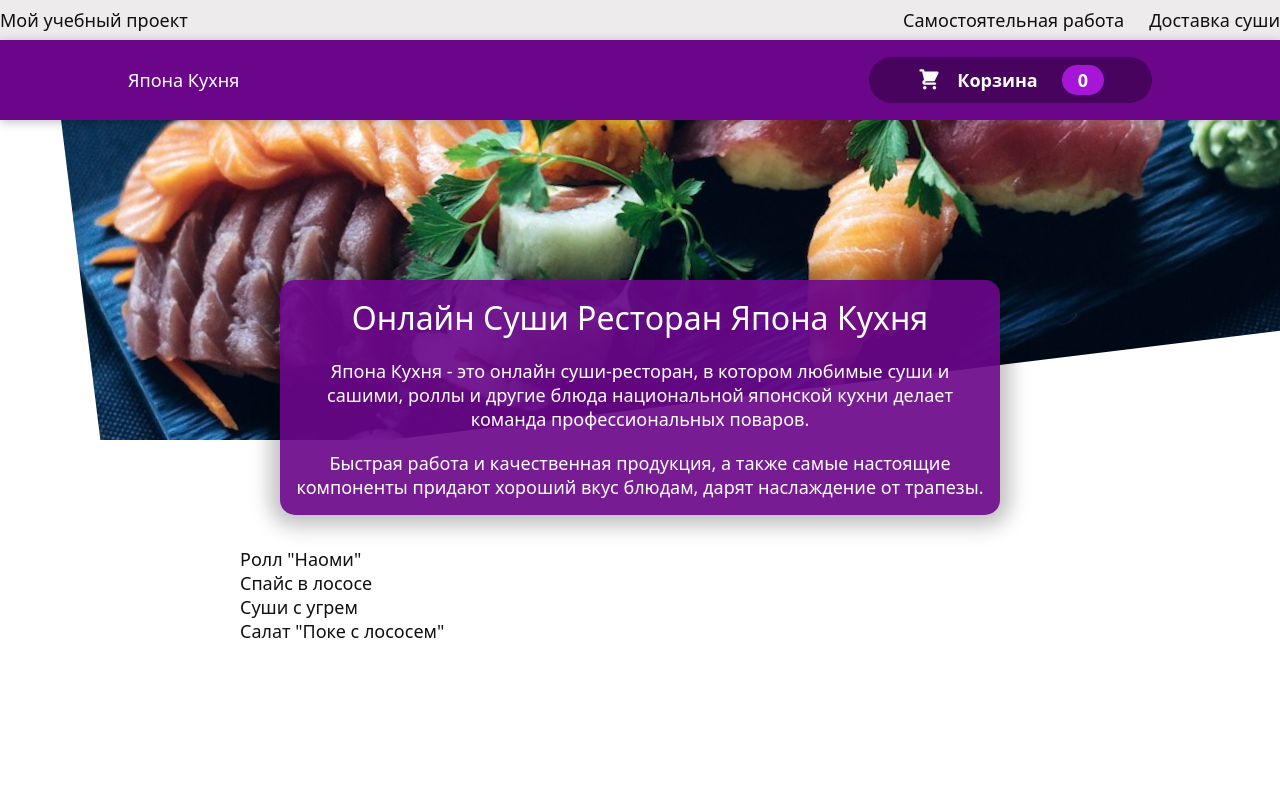
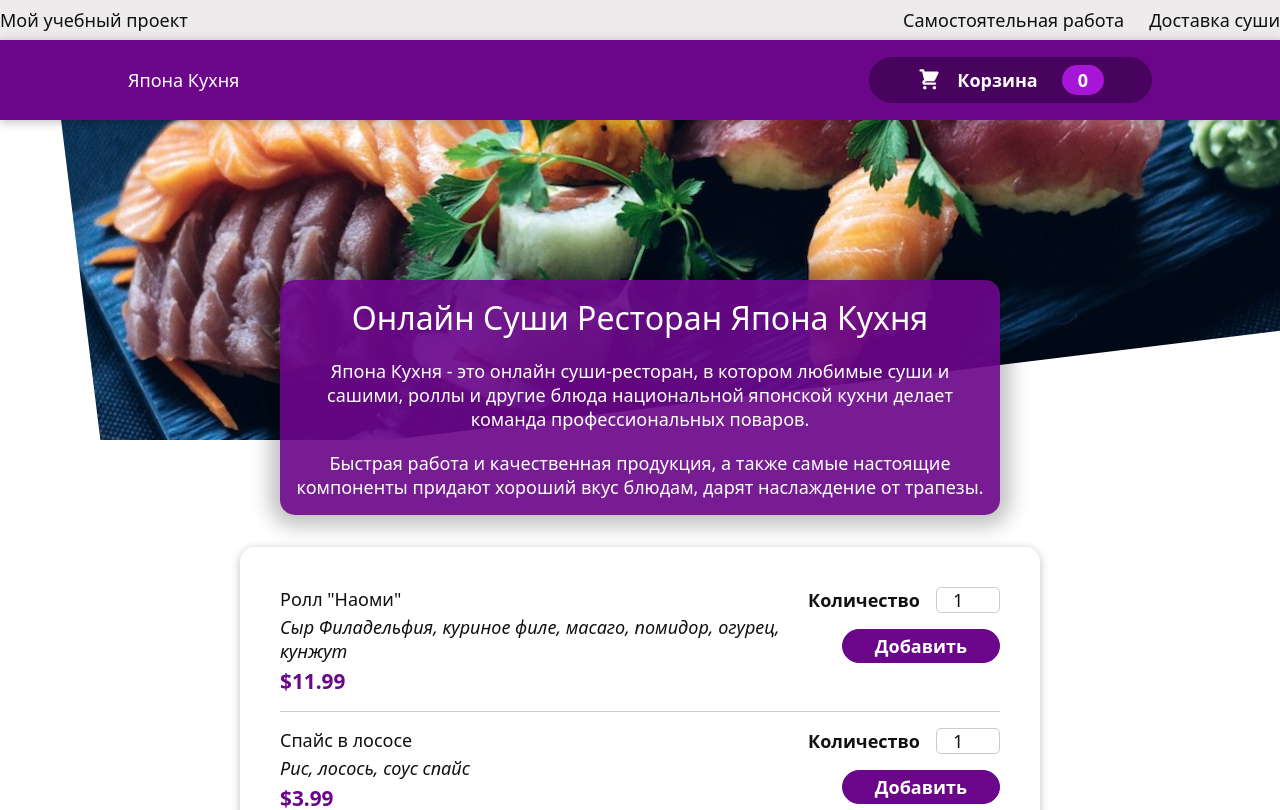
Before and after one commit to ArtErusov/test-project, a React (Create React App) app: page /deliveryprototype in a window 1280 px wide. Shown: the top 810 px of the page. Built offline with nearby package versions, Linux system fonts and the light colour scheme.

Commit message:
prepared the project for adding logic

```diff
--- a/src/page/delivery/components/Header.jsx
+++ b/src/page/delivery/components/Header.jsx
@@ -3,7 +3,8 @@ import styles from '../delivery.module.scss';
 import sushiImage from '../../../assets/img/sushi.jpg';
 import HeaderCartButton from "./HeaderCartButton";
 
-const Header = (props) =>{
+
+const Header = () =>{
     return <React.Fragment>
         <header className={styles.header}>
             <h1>Япона Кухня</h1>
--- /dev/null
+++ b/src/page/delivery/components/MealItem.jsx
@@ -0,0 +1,26 @@
+import styles from '../delivery.module.scss';
+import MealItemForm from './MealItemForm';
+
+
+
+
+const MealItem = (props) =>{
+
+const formattedPrice = `$${props.price.toFixed(2)}`;
+
+
+    return(
+    <li className={styles.meal}>
+        <div>
+            <h3 className={styles.meal__name}>{props.name}</h3>
+            <div className={styles.meal__description}>{props.description}</div>
+            <div className={styles.meal__price}>{formattedPrice}</div>
+        </div>
+            <div>
+            <MealItemForm id={props.id} />
+            </div>
+        </li>
+    );
+}
+
+export default MealItem;
--- /dev/null
+++ b/src/page/delivery/components/MealItemForm.jsx
@@ -0,0 +1,18 @@
+import styles from '../delivery.module.scss';
+import InputMain from './ui/InputMain';
+
+
+const MealItemForm =(props) =>{
+return <form className={styles.form}>
+<InputMain label='Количество' input={{
+    id: props.id ,
+    type: 'number',
+    min: '1',
+    step: '1',
+    defaultValue: '1'
+}} />
+<button>Добавить</button>
+</form>
+}
+
+export default MealItemForm;
--- a/src/page/delivery/components/Mealslist.jsx
+++ b/src/page/delivery/components/Mealslist.jsx
@@ -1,5 +1,7 @@
+import MealItem from './MealItem';
+import styles from '../delivery.module.scss';
+import Card from './ui/Card';
 
-import styles from '../delivery.module.scss';
 
 const DUMMY_MEALS = [
     {
@@ -29,14 +31,20 @@ const DUMMY_MEALS = [
   ];
 
 
-const MealsList = (props) =>{
+const MealsList = () =>{
 
-    const mealList = DUMMY_MEALS.map(meal => <li>{meal.name}</li>)
+    const mealList = DUMMY_MEALS.map((item) => (
+    <MealItem
+      key={item.id}
+      name={item.name}
+      description={item.description}
+      price={item.price}
+      id={item.id}
+     />
+     ));
 
     return <section className={styles.meals__list}>
-        <ul>
-            {mealList}
-        </ul>
+        <Card>{mealList}</Card>
     </section>
 }
 
--- /dev/null
+++ b/src/page/delivery/components/ui/Card.jsx
@@ -0,0 +1,8 @@
+import styles from './ui.module.scss';
+
+
+const Card = (props) =>{
+    return <div className={styles.card}>{props.children}</div>
+}
+
+export default Card;
--- /dev/null
+++ b/src/page/delivery/components/ui/InputMain.jsx
@@ -0,0 +1,13 @@
+import styles from './ui.module.scss';
+
+
+const InputMain = (props) => {
+return(
+    <div className={styles.inputMain}>
+     <label htmlFor={props.input.id}>{props.label}</label>
+     <input {...props.input}/>
+    </div>
+    );
+};
+
+export default InputMain;
--- /dev/null
+++ b/src/page/delivery/components/ui/ui.module.scss
@@ -0,0 +1,24 @@
+@import '/src/scss/app.scss';
+.card {
+  padding: 1.5rem;
+  box-shadow: 0 2px 10px rgba(0, 0, 0, 0.25);
+  border-radius: 15px;
+  background-color: white;
+}
+
+.inputMain {
+    display: flex;
+    align-items: center;
+    margin-bottom: 1rem;
+  input {
+    width: 4rem;
+    border-radius: 5px;
+    border: 1px solid #ccc;
+    font: inherit;
+    padding-left: 1rem;
+  }
+    label {
+        font-weight: bold;
+        margin-right: 1rem;
+    }
+  }
--- a/src/page/delivery/delivery.module.scss
+++ b/src/page/delivery/delivery.module.scss
@@ -1,5 +1,4 @@
 @import '/src/scss/app.scss';
-
 
 .header {
     position: fixed;
@@ -133,3 +132,94 @@
       }
 
 }
+
+.meal {
+  display: flex;
+  justify-content: space-between;
+  margin: 1rem;
+  padding-bottom: 1rem;
+  border-bottom: 1px solid #ccc;
+      h3 {
+    margin: 0 0 0.25rem 0;
+  }
+      &__description {
+    font-style: italic;
+  }
+      &__price {
+    margin-top: 0.25rem;
+    font-weight: bold;
+    color: #6b068a;
+    font-size: 1.3rem;
+  }
+}
+
+.form {
+  text-align: right;
+  button {
+    font: inherit;
+    cursor: pointer;
+    background-color: #6b068a;
+    border: 1px solid #6b068a;
+    color: white;
+    padding: 0.25rem 2rem;
+    border-radius: 20px;
+    font-weight: bold;
+      &:hover,
+      &:active {
+        background-color: #47035d;
+        border-color: #47035d;
+      }
+  }
+}
+
+
+.cart{
+  &-items {
+    list-style: none;
+    margin: 0;
+    padding: 0;
+    max-height: 20rem;
+    overflow: auto;
+  }
+  &__total {
+    display: flex;
+    justify-content: space-between;
+    align-items: center;
+    font-weight: bold;
+    font-size: 1.5rem;
+    margin: 1rem 0;
+  }
+  &__actions {
+    text-align: right;
+
+    button {
+      font: inherit;
+      cursor: pointer;
+      background-color: transparent;
+      border: 1px solid #6b068a;
+      padding: 0.5rem 2rem;
+      border-radius: 25px;
+      margin-left: 1rem;
+  }
+}
+}
+
+
+
+
+
+.cart__actions button:hover,
+.cart__actions button:active {
+  background-color: #47035d;
+  border-color: #47035d;
+  color: white;
+}
+
+.cart__actions .button--alt {
+  color: #6b068a;
+}
+
+.cart__actions .button {
+  background-color: #6b068a;
+  color: white;
+}
```
Also changed, not shown: src/page/delivery/components/Cart.jsx (added, +28 -0 lines).
